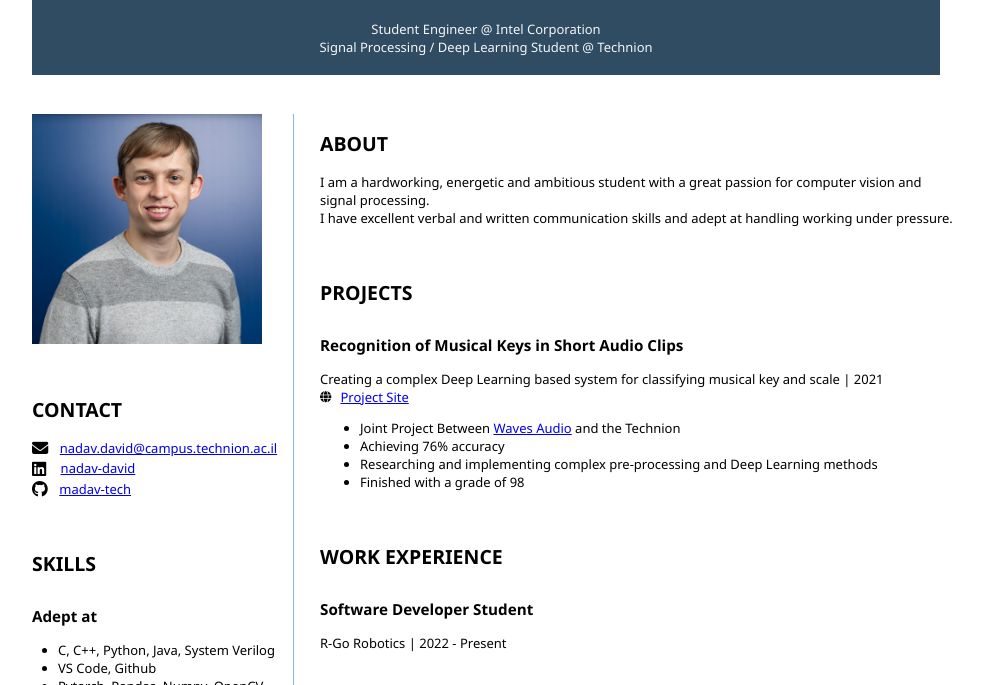
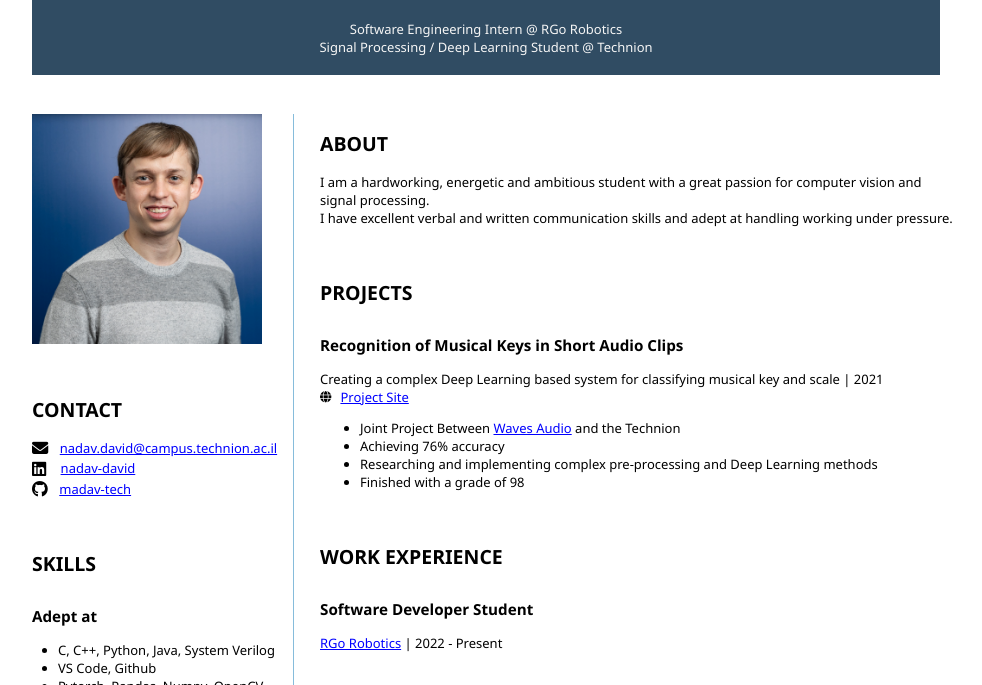
Before and after one commit to madav-tech/Resume, a plain HTML site: page index.html in a window 1280 px wide. Shown: the part 95-780 px from the top of the page, without its empty margins (154-1136 px from the left). Drawn offline with Linux system fonts and the light colour scheme.

Commit message:
Change subtitle, Add RGO link

```diff
--- a/index.html
+++ b/index.html
@@ -11,7 +11,7 @@
         <header id="header">
             <h1 class="title"><b>NADAV</b> DAVID</h1>
             <p class="subTitle">
-                Student Engineer @ Intel Corporation<br />
+                Software Engineering Intern @ RGo Robotics<br />
                 Signal Processing / Deep Learning Student @ Technion
             </p>
             <hr />
@@ -105,7 +105,7 @@
                 <section>
                     <h2><b>WORK EXPERIENCE</b></h2>
                     <h3 class="sectionSubTitle">Software Developer Student</h3>
-                    <p>R-Go Robotics | 2022 - Present</p>
+                    <p><a href="https://www.rgorobotics.ai/">RGo Robotics</a> | 2022 - Present</p>
                     <br />
                     <h3 class="sectionSubTitle">System Engineering Student</h3>
                     <p>Intel | 2020 - 2022</p>
--- a/style.css
+++ b/style.css
@@ -64,6 +64,10 @@ hr {
     background-color: white;
 }
 
+a {
+    color: blue;
+}
+
 ul.leftColumnList {
     padding-left: 2em;
 }
```
